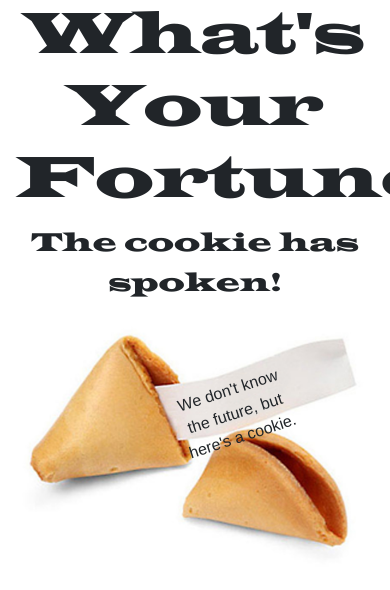
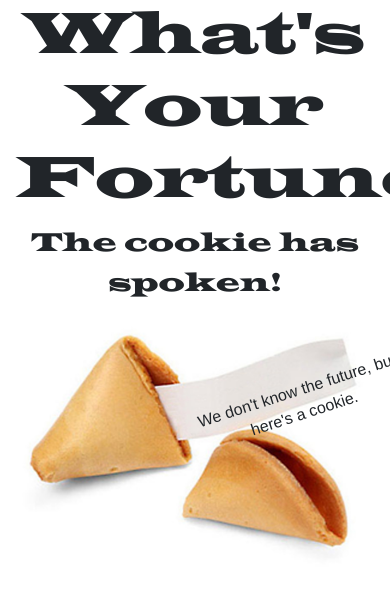
Before and after one commit to Beckognize/fortune5000, a Next.js app: page /open-cookie in a window 390 px wide. Shown: the top 590 px of the page. Built offline with nearby package versions, Linux system fonts and the light colour scheme.

Commit message:
Media query

```diff
--- a/public/css/index.css
+++ b/public/css/index.css
@@ -21,12 +21,14 @@ body {
     .message{ position: absolute;
         font-family: sans-serif;
         padding-top: 2%;
-
+      max-width: 500px;
+      min-width: 250px;
         top: 20%;
         left: 45%;
         width: 31%;
         height: 70px;
         /*outline: 1px solid red;*/
+        /*background-color: cadetblue;*/
 
         transform: rotate(-18deg);
     }
@@ -37,9 +39,11 @@ body {
       p{ font-size: 15px;
 
       }
-      .message{ outline: 1px solid red;
+      .message{
         width: 50%;
         font-size: 10px;
+        line-height: 12px;
+
 
       }
     }
```
